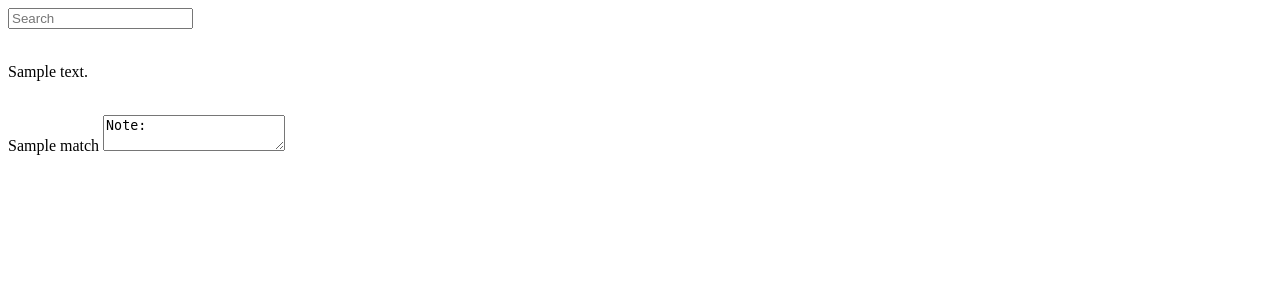
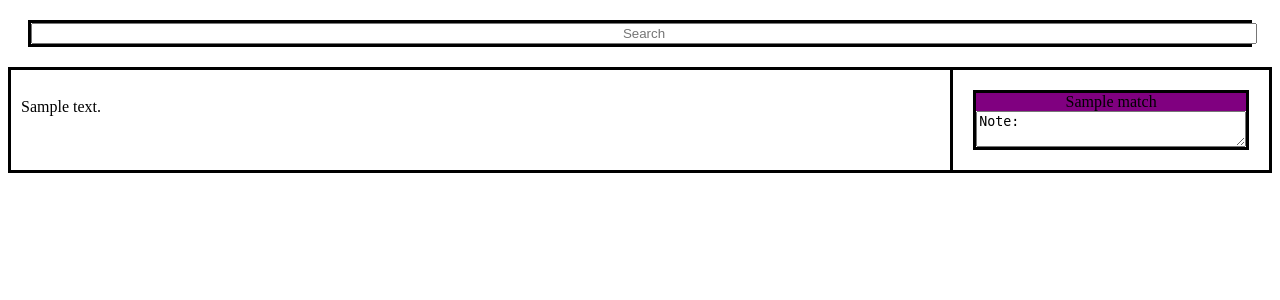
Before and after one commit to Torden360/PROJECT_document-search--comment-tool, a Flask app: template src/templates/file_view.html in a window 1280 px wide. Shown: the top 300 px of the page. Run offline with Flask 2, Linux system fonts and the light colour scheme; the template is opened without the code that fills it: most values are stand-ins (such as "Sample title", 1, 10 or a date in 2020).

Commit message:
Added basic styling to compartmentalize search, text, and match view

```diff
--- a/src/static/searchy.css
+++ b/src/static/searchy.css
@@ -1,3 +1,51 @@
 #file {
     white-space: pre-wrap;
+    margin: 10px;
+    width: 100%;
 }
+
+#search {
+    margin: 20px;
+    width: 100%vw;
+    border-style: solid;
+}
+
+#search_bar {
+    text-align: center;
+    width: 100%;
+}
+
+#match_result {
+    background-color: purple;
+    text-align: center;
+}
+
+#save {
+    margin-top: 10px;
+}
+
+.container {
+    display: flex;
+    border-style: solid;
+}
+
+.match_container {
+    display: flex;
+    padding: 20px;
+    border-left: solid;
+    flex-direction: column;
+    width: 30%;
+}
+
+.matches {
+    display: flex;
+    flex-direction: column;
+    border-style: solid;
+    border-bottom: none;
+    justify-content: flex-start;
+    height: 100%;
+}
+
+.matches:last-of-type {
+    border-bottom: solid;
+}
```
